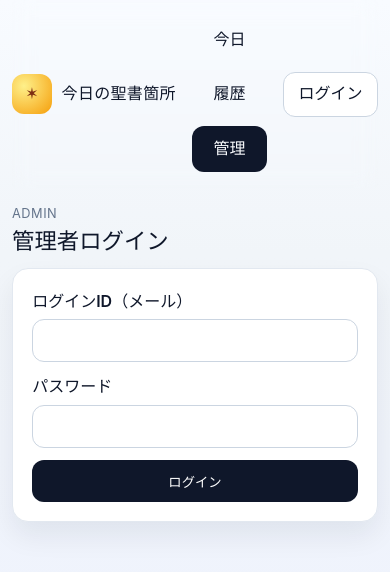
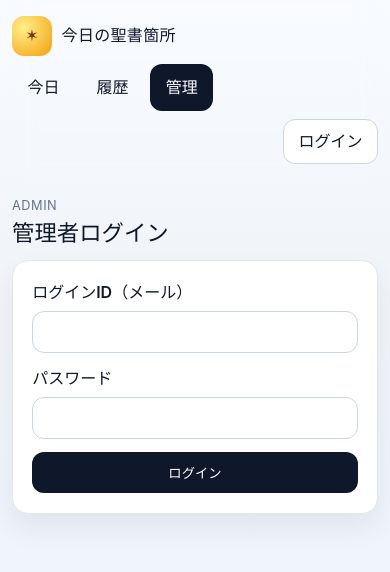
Before and after one commit to heavengates-jp/seishokasho, a React (Vite) app: page /admin/login in a window 390 px wide. Shown: the top 572 px of the page. Built offline with nearby package versions, Linux system fonts and the light colour scheme; no server answers.

Commit message:
Show text attachment preview, hide admin nav for public, add back link

```diff
--- a/src/components/AttachmentList.tsx
+++ b/src/components/AttachmentList.tsx
@@ -23,15 +23,17 @@ const decodeEntities = (text: string) =>
     .replace(/&#39;/g, "'")
 
 const formatTextPreview = (text: string) => {
-  // XML/HTML を含む場合にタグを除去してプレーンテキスト化
   const looksLikeXml = /<[^>]+>/.test(text)
   const stripped = looksLikeXml
     ? decodeEntities(text).replace(/<[^>]+>/g, '')
     : text
-  return stripped.replace(/\r?\n/g, '\n').replace(/\n{3,}/g, '\n\n').trim()
+  return stripped.trim()
 }
 
-type PreviewState = Record<string, { text?: string; error?: boolean }>
+type PreviewState = Record<
+  string,
+  { text?: string; error?: boolean; loading?: boolean }
+>
 
 export default function AttachmentList({ attachments }: { attachments?: Attachment[] }) {
   const [previews, setPreviews] = useState<PreviewState>({})
@@ -39,7 +41,9 @@ export default function AttachmentList({ attachments }: { attachments?: Attachme
   useEffect(() => {
     let cancelled = false
     const load = async (a: Attachment) => {
-      if (previews[a.url] || a.type !== 'text') return
+      if (a.type !== 'text') return
+      if (previews[a.url]?.text || previews[a.url]?.loading) return
+      setPreviews((p) => ({ ...p, [a.url]: { loading: true } }))
       try {
         const res = await fetch(a.url)
         if (!res.ok) throw new Error('fetch failed')
@@ -55,9 +59,7 @@ export default function AttachmentList({ attachments }: { attachments?: Attachme
         }
       }
     }
-    attachments?.forEach((a) => {
-      if (a.type === 'text') load(a)
-    })
+    attachments?.forEach(load)
     return () => {
       cancelled = true
     }
@@ -75,10 +77,15 @@ export default function AttachmentList({ attachments }: { attachments?: Attachme
               <span className="attachment-name">
                 {a.name ?? '添付ファイル'} <span className="muted">[{labelFor(a)}]</span>
               </span>
-              <a className="chip" href={a.url} target="_blank" rel="noreferrer">
-                開く
-              </a>
+              {a.type !== 'text' && (
+                <a className="chip" href={a.url} target="_blank" rel="noreferrer">
+                  開く
+                </a>
+              )}
             </div>
+            {a.type === 'text' && preview?.loading && (
+              <p className="muted small">読み込み中...</p>
+            )}
             {a.type === 'text' && preview?.text && (
               <pre className="attachment-preview">{preview.text}</pre>
             )}
--- a/src/components/Layout.tsx
+++ b/src/components/Layout.tsx
@@ -2,12 +2,6 @@ import type { ReactNode } from 'react'
 import { Link, useLocation, useNavigate } from 'react-router-dom'
 import { useAuth } from '../contexts/AuthContext'
 import { logout } from '../lib/auth'
-
-const navItems = [
-  { to: '/', label: '今日' },
-  { to: '/history', label: '履歴' },
-  { to: '/admin', label: '管理' },
-]
 
 export default function Layout({ children }: { children: ReactNode }) {
   const { pathname } = useLocation()
@@ -29,7 +23,11 @@ export default function Layout({ children }: { children: ReactNode }) {
           </div>
         </div>
         <nav className="nav">
-          {navItems.map((item) => {
+          {[
+            { to: '/', label: '今日' },
+            { to: '/history', label: '履歴' },
+            ...(pathname.startsWith('/admin') ? [{ to: '/admin', label: '管理' }] : []),
+          ].map((item) => {
             const active =
               pathname === item.to ||
               (item.to !== '/' && pathname.startsWith(item.to))
@@ -49,11 +47,11 @@ export default function Layout({ children }: { children: ReactNode }) {
             <button className="ghost" onClick={handleSignOut}>
               サインアウト
             </button>
-          ) : (
+          ) : pathname.startsWith('/admin') ? (
             <Link className="ghost" to="/admin/login">
               ログイン
             </Link>
-          )}
+          ) : null}
         </div>
       </header>
       <main className="shell">{children}</main>
--- a/src/index.css
+++ b/src/index.css
@@ -67,12 +67,15 @@ p {
   top: 0;
   z-index: 10;
   backdrop-filter: blur(10px);
+  justify-content: space-between;
+  flex-wrap: wrap;
 }
 
 .brand {
   display: flex;
   gap: 0.6rem;
   align-items: center;
+  flex: 1;
 }
 
 .brand-mark {
@@ -94,7 +97,6 @@ p {
 .nav {
   display: flex;
   gap: 0.5rem;
-  flex: 1;
   flex-wrap: wrap;
 }
 
@@ -118,6 +120,7 @@ p {
 .auth {
   display: flex;
   align-items: center;
+  margin-left: auto;
 }
 
 .ghost {
@@ -431,16 +434,19 @@ textarea {
 
 @media (max-width: 768px) {
   .header {
-    flex-wrap: wrap;
+    flex-direction: column;
+    align-items: flex-start;
+    gap: 0.5rem;
   }
 
   .nav {
     width: 100%;
+    justify-content: flex-start;
+    gap: 0.4rem;
   }
 
   .nav-link {
-    flex: 1;
-    text-align: center;
+    flex: 0 0 auto;
   }
 
   .card-header {
--- a/src/pages/HistoryDetail.tsx
+++ b/src/pages/HistoryDetail.tsx
@@ -1,5 +1,5 @@
 import { useEffect, useState } from 'react'
-import { useParams } from 'react-router-dom'
+import { Link, useParams } from 'react-router-dom'
 import VerseCard from '../components/VerseCard'
 import { fetchVerseByDate } from '../lib/firestore'
 import type { Verse } from '../lib/types'
@@ -36,8 +36,13 @@ export default function HistoryDetail() {
           <p className="eyebrow">Detail</p>
           <h1>{date} の詳細</h1>
         </div>
-        {status === 'loading' && <span className="pill">更新中</span>}
-        {status === 'error' && <span className="pill danger">オフライン</span>}
+        <div className="link-row">
+          <Link className="ghost" to="/history">
+            履歴に戻る
+          </Link>
+          {status === 'loading' && <span className="pill">読み込み中</span>}
+          {status === 'error' && <span className="pill danger">エラー</span>}
+        </div>
       </div>
       {verse ? (
         <VerseCard verse={verse} />
```
